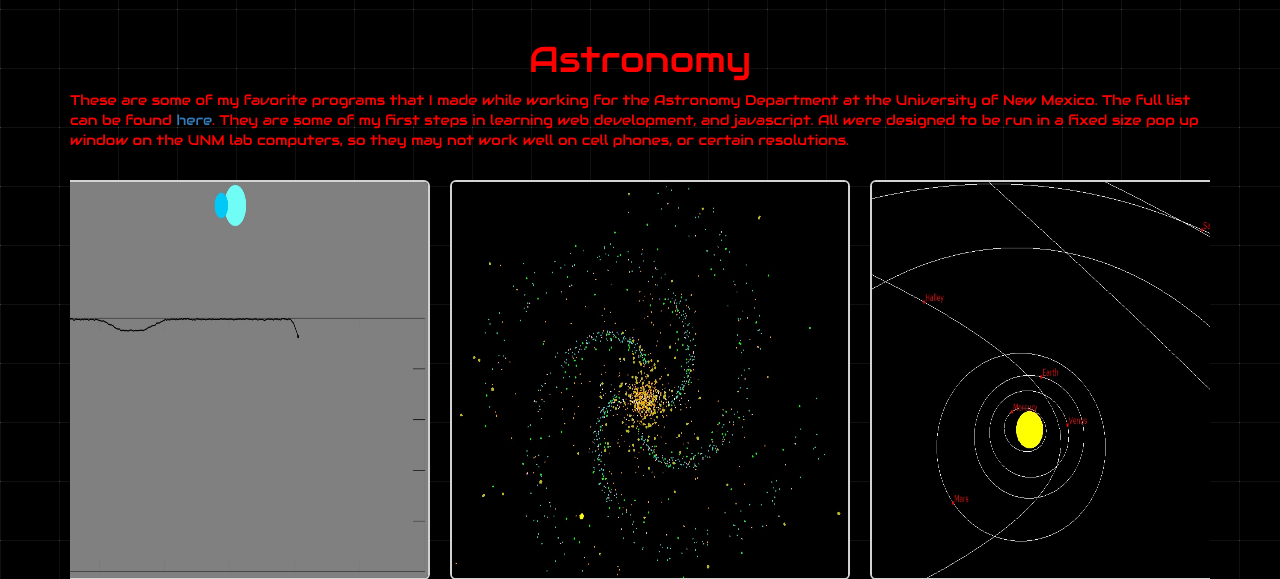
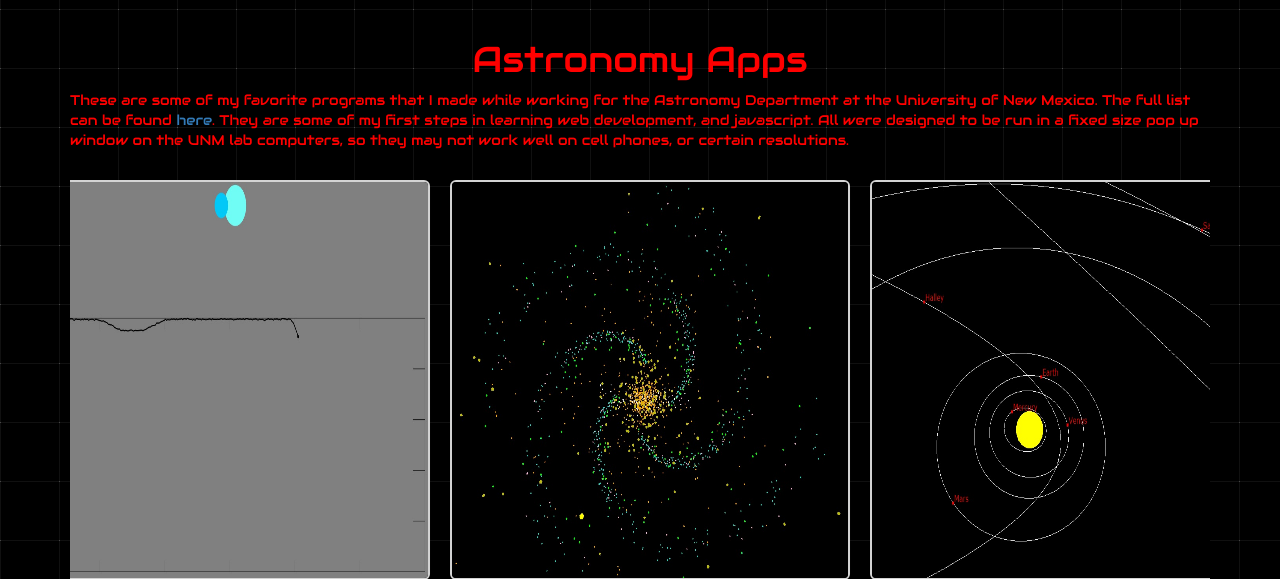
Before and after one commit to kdilts/pwp, a PHP site: page /astronomy.php in a window 1280 px wide. Shown: the part 50-629 px from the top of the page. Run offline with PHP 8.4, Linux system fonts and the light colour scheme; some libraries are stand-ins or nearby versions.

Commit message:
updated astronomy title

```diff
--- a/public_html/astronomy.php
+++ b/public_html/astronomy.php
@@ -26,7 +26,7 @@
 			<div class="container">
 				<div class="row">
 					<div class="col-xs-12">
-						<h1 class="text-center">Astronomy</h1>
+						<h1 class="text-center">Astronomy Apps</h1>
 						<p>
 							These are some of my favorite programs that I made while working for the Astronomy Department at the University of New Mexico. The full list can be found
 							<a href="http://physics.unm.edu/Courses/Rand/applets/index.php">here</a>. They are some of my first steps in learning web development, and javascript. All were designed to be run in a fixed size pop up window on the UNM lab computers, so they may not work well on cell phones, or certain resolutions.
```
